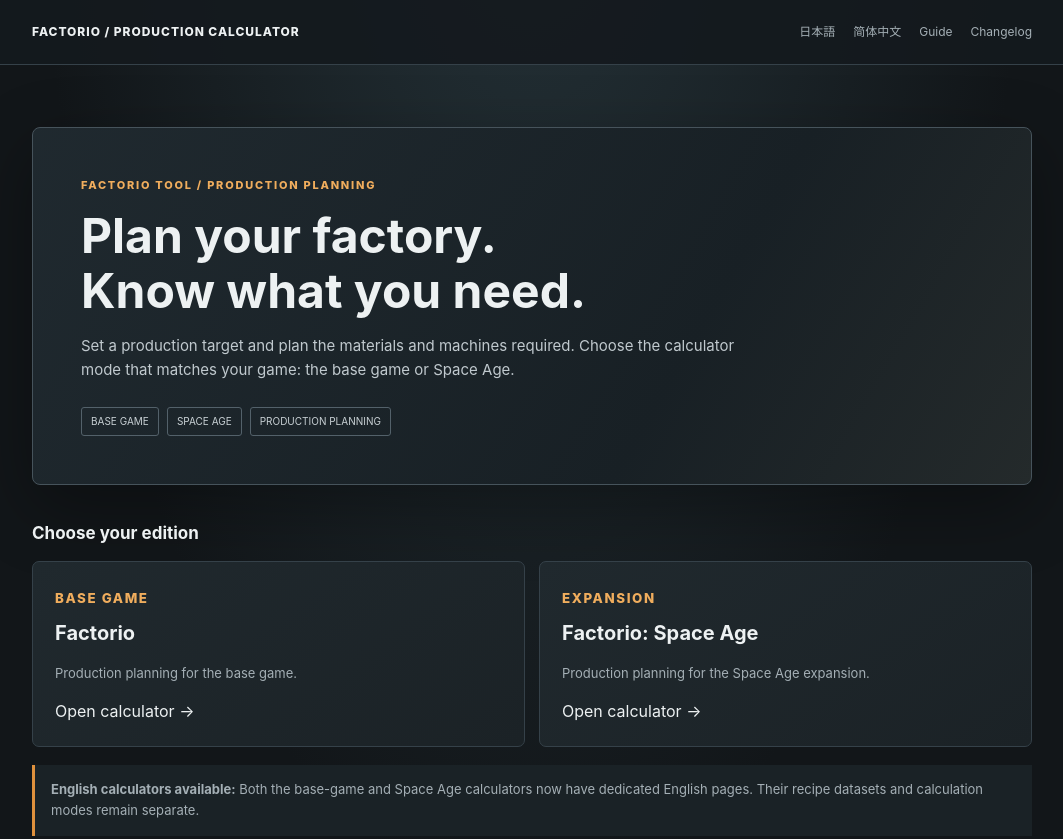
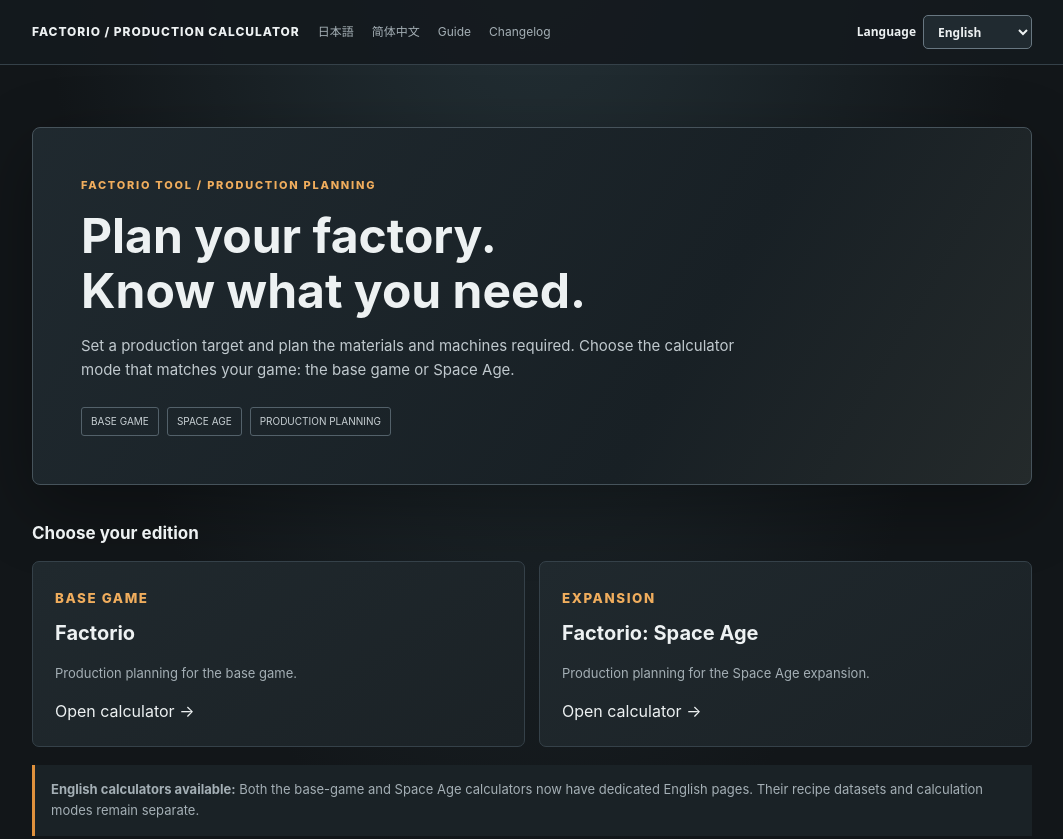
Before and after one commit to factory-calculator/factorio-production-calculator, a plain HTML site: page en/index.html in a window 1280 px wide. Shown: the top 839 px of the page, without its empty margins (108-1171 px from the left). Drawn offline with Linux system fonts and the light colour scheme.

Commit message:
Add language dropdown to site pages

```diff
--- a/en/index.html
+++ b/en/index.html
@@ -30,4 +30,5 @@
 <section class="section"><h2>Resources</h2><div class="links"><a href="guide.html">How to use the calculator →</a><a href="updates.html">Changelog →</a><a href="https://forums.factorio.com/viewforum.php?f=69" target="_blank" rel="noopener noreferrer">Factorio Forums: Tools →</a></div></section>
 <section class="section"><h2>About this project</h2><p class="note">This is an unofficial fan-made tool and is not affiliated with or endorsed by Wube Software. Factorio and related content belong to their respective rights holders.</p></section>
 </main><footer><div class="wrap">Factorio Production Calculator · Unofficial fan-made tool</div></footer>
+<script src="../language-switcher.js" defer></script>
 </body></html>
```
